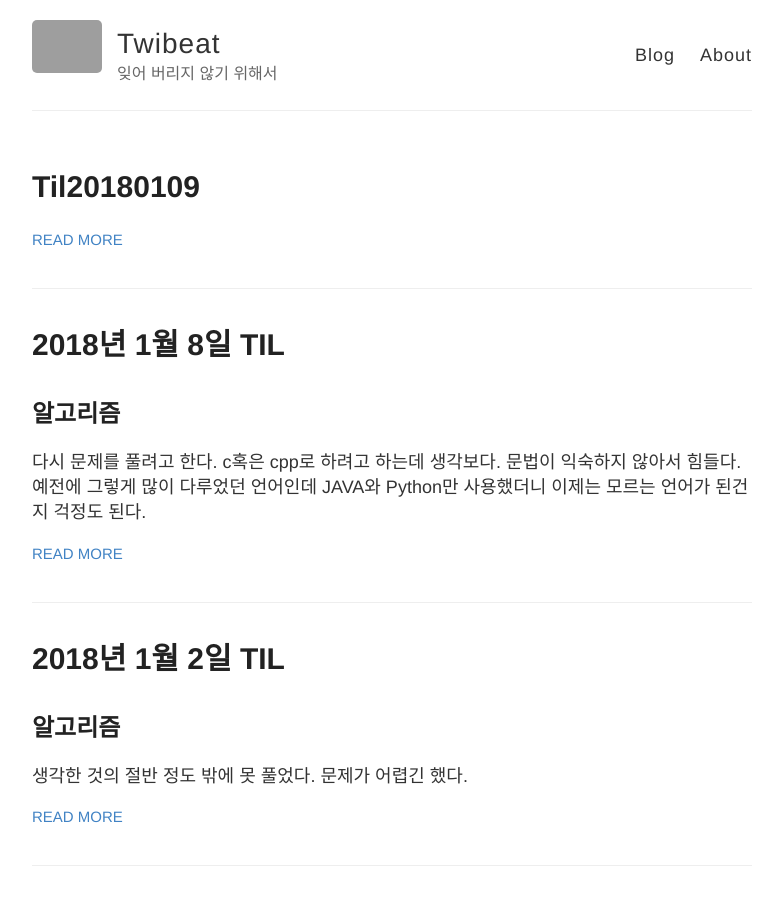
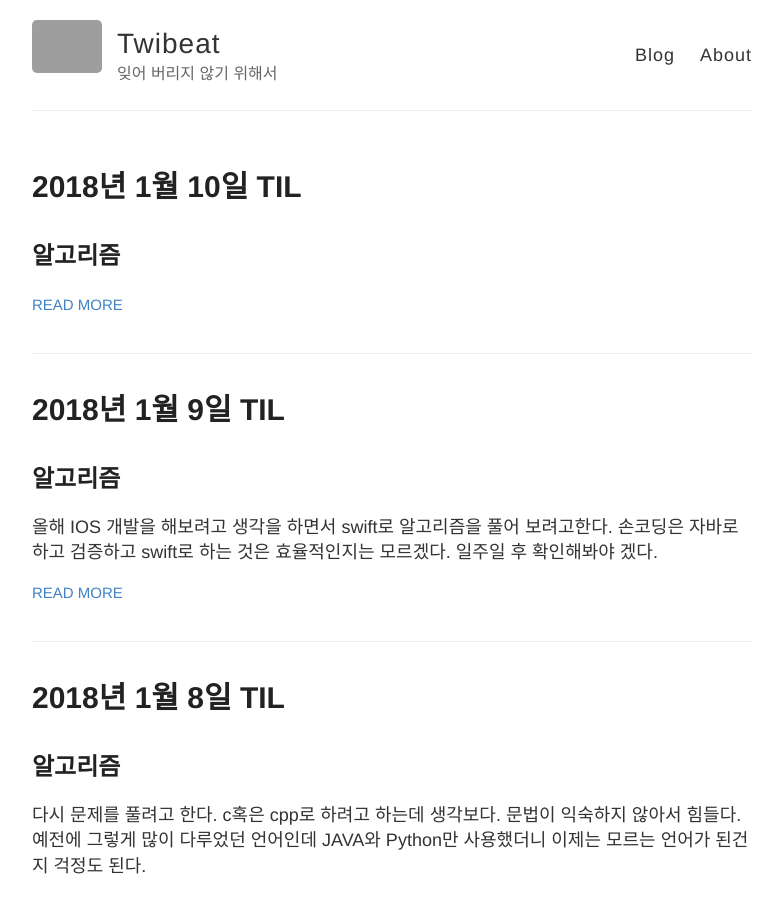
Before and after one commit to changmin-dev/changmin-dev.github.io, a Jekyll site: the page built from index.html, in a window 1280 px wide and 900 px high. Shown: the whole window, without its empty margins (248-1031 px from the left). Built offline with Jekyll 4.4.1, drawn with Linux system fonts in a browser that asks for light colours; grey boxes are pictures that could not be loaded.

Commit message:
10일 TIL 9일 TIL 수정

````diff
--- a/_posts/2018-01-09-TIL20180109.md
+++ b/_posts/2018-01-09-TIL20180109.md
@@ -1,4 +1,7 @@
-
+---
+layout: post
+title: 2018년 1월 9일 TIL
+---
 
 ## 알고리즘
 올해 IOS 개발을 해보려고 생각을 하면서 swift로 알고리즘을 풀어 보려고한다. 손코딩은 자바로 하고 검증하고 swift로 하는 것은 효율적인지는 모르겠다. 일주일 후 확인해봐야 겠다.
--- /dev/null
+++ b/_posts/2018-01-10-TIL20180110.md
@@ -0,0 +1,24 @@
+---
+layout: post
+title: 2018년 1월 10일 TIL
+---
+## 알고리즘
+
+### 수묶기
+음수, 양수로 나누어서 푸는데 각 배열의 내용이 어떻게 들어오는지 잘 알아야 완벽히 답을 낼 수 있다. 1과 0이 입력으로 들어오는지 신경 써 주어야 한다.
+
+[문제 링크](https://www.acmicpc.net/problem/1744)
+
+### 대회 or 인턴
+접근을 이상하게 해서 어렵게 풀었고 답도 아니였다. 조건을 잘 따져야 겠다.
+[문제 링크](https://www.acmicpc.net/problem/2875)
+
+## swift
+### stride(from,to,by)
+for문이 사용 법이 달라서 좀 해맸다. 증감하는 인덱스가 1인 경우에는 `for i in 1..<n`같이 사용하면 됬지만, 이 경우에는 증감하는 값이 1이 아니다.from이 시작, to가 마지막+1, by가 증감이다.
+```swift
+for i in stride(from: 0, to: 10, by:2){
+    print(i)
+}
+```
+0 2 4 6 8을 출력 한다. `for(int i = 0; i < 10; i += 2) print(i)`와 같은 의미 이다.
````
